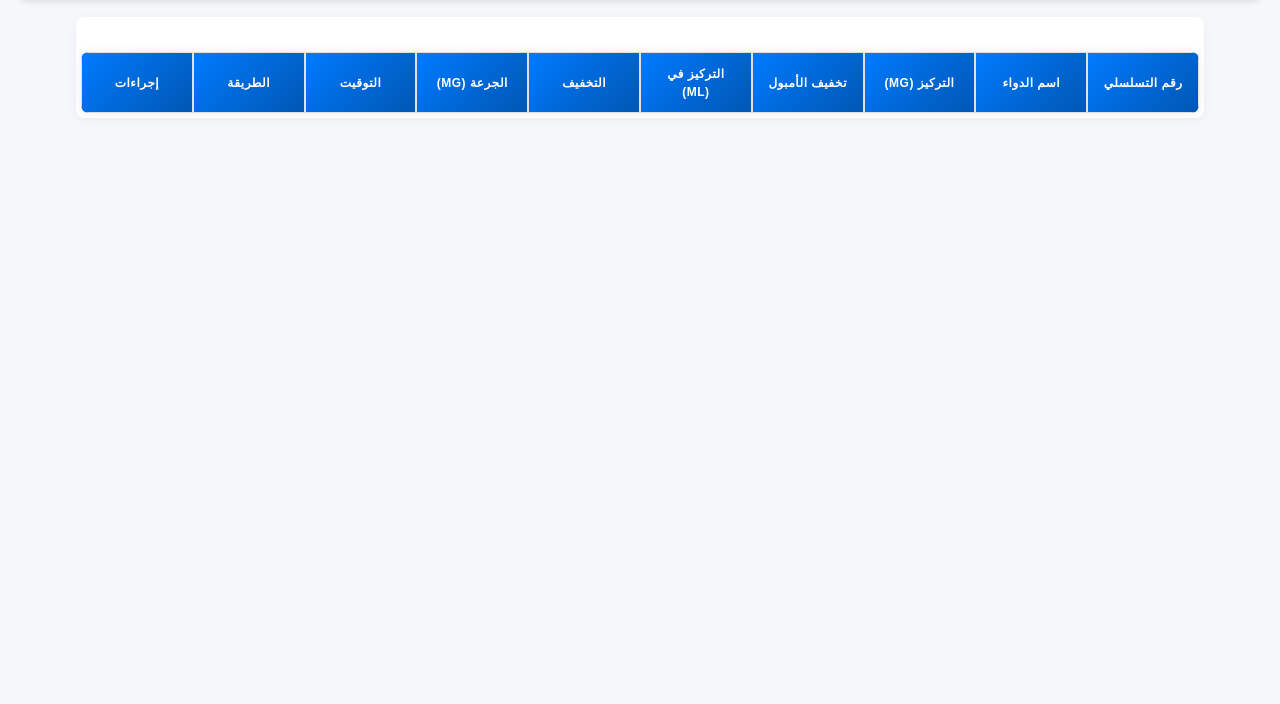
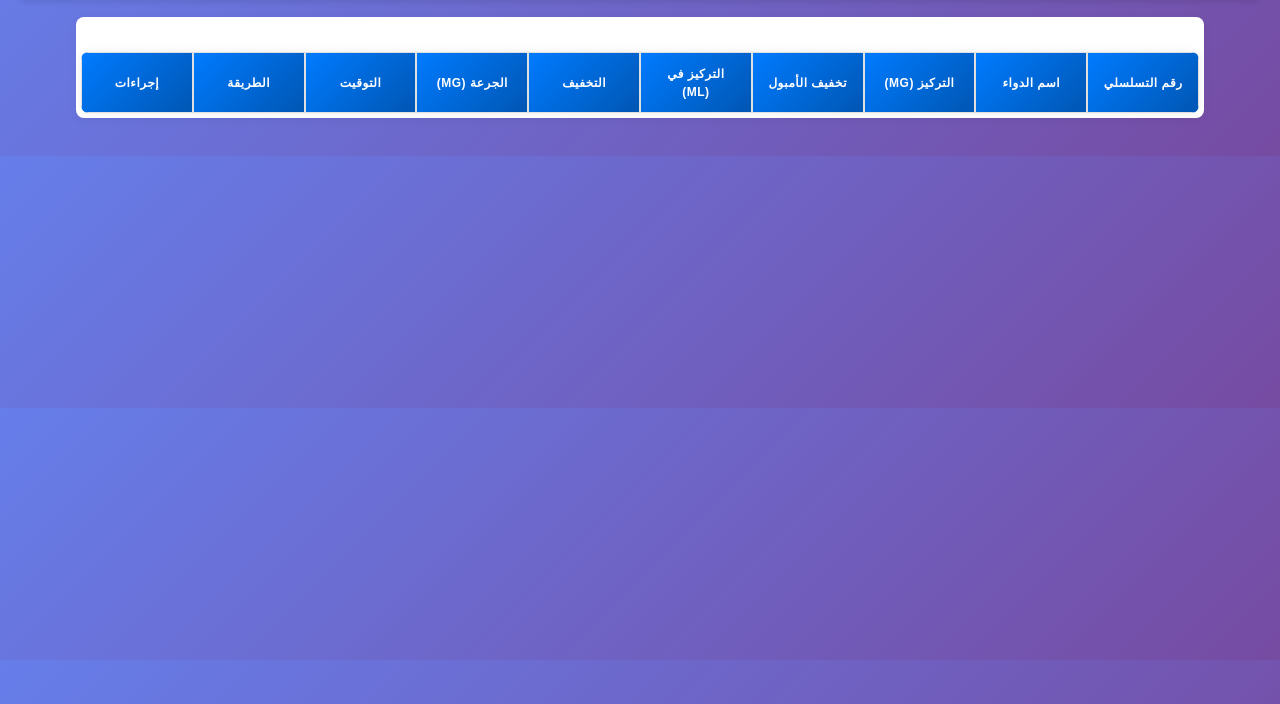
Before and after one commit to ziadelwy/Daily-Follow-up-Chart, a website: page drug_data.html in a window 1280 px wide. Shown: the part 96-800 px from the top of the page. Drawn offline with Linux system fonts and the light colour scheme; no server answers.

Commit message:
Change background color to gradient in drug_data.html

```diff
--- a/drug_data.html
+++ b/drug_data.html
@@ -12,7 +12,7 @@
     <style>
         body {
             font-family: 'Tajawal', 'Arial', sans-serif;
-            background-color: #f5f7fa;
+            background: linear-gradient(135deg, #667eea 0%, #764ba2 100%);            direction: rtl;
             direction: rtl;
             text-align: right;
             margin: 0;
```
